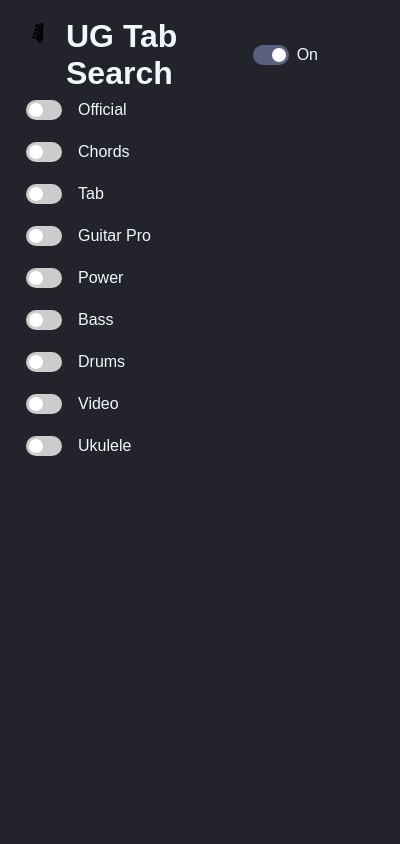
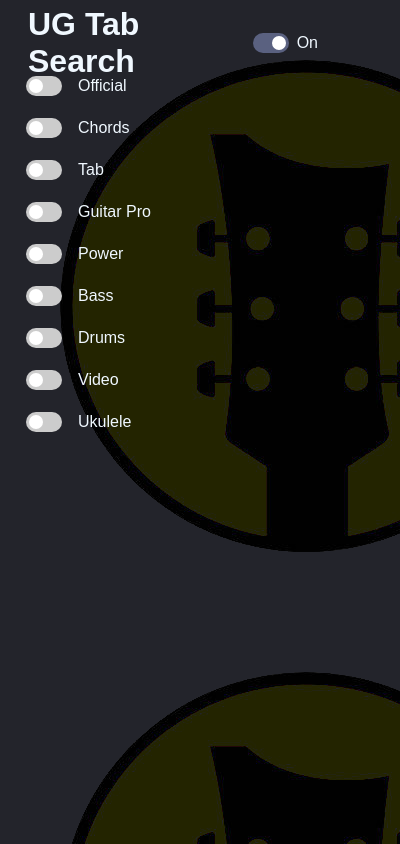
Before and after one commit to tim-tom-88/UG-tab-search, a browser extension: page popup.html in a window 400 px wide. Drawn offline with Linux system fonts and the light colour scheme.

Commit message:
style tweaks

```diff
--- a/popup.html
+++ b/popup.html
@@ -8,18 +8,19 @@
           background-color: #23242b;
           color: aliceblue;
           padding: 10px;
+          background-image: url(images/logo.png);
+          background-blend-mode: darken;
         }
         .header {
           display: flex;
           justify-content: space-between;
           align-items: center;
+          height: 50px
         }
         h1 {
-          background-image: url('images/bassHead.png');
-          background-repeat: no-repeat;
-          background-size: 40px;
-          padding-left: 48px;
+          padding-left: 10px;
           margin: 0;
+          height: fit-content;
         }
         .radio-container {
           padding: 8px;
```
Also changed, not shown: images/logo.png (added), images/logo.svg (added), manifest.json.
